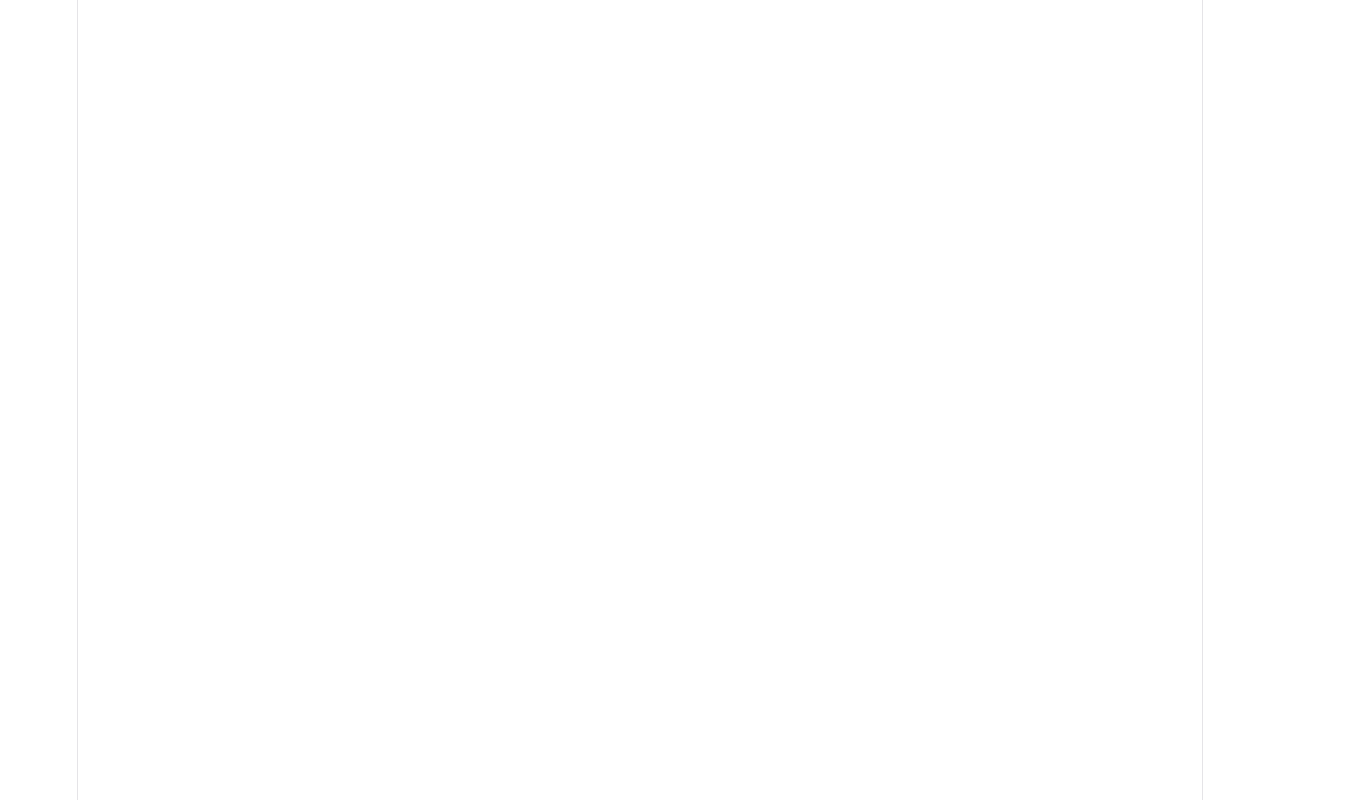
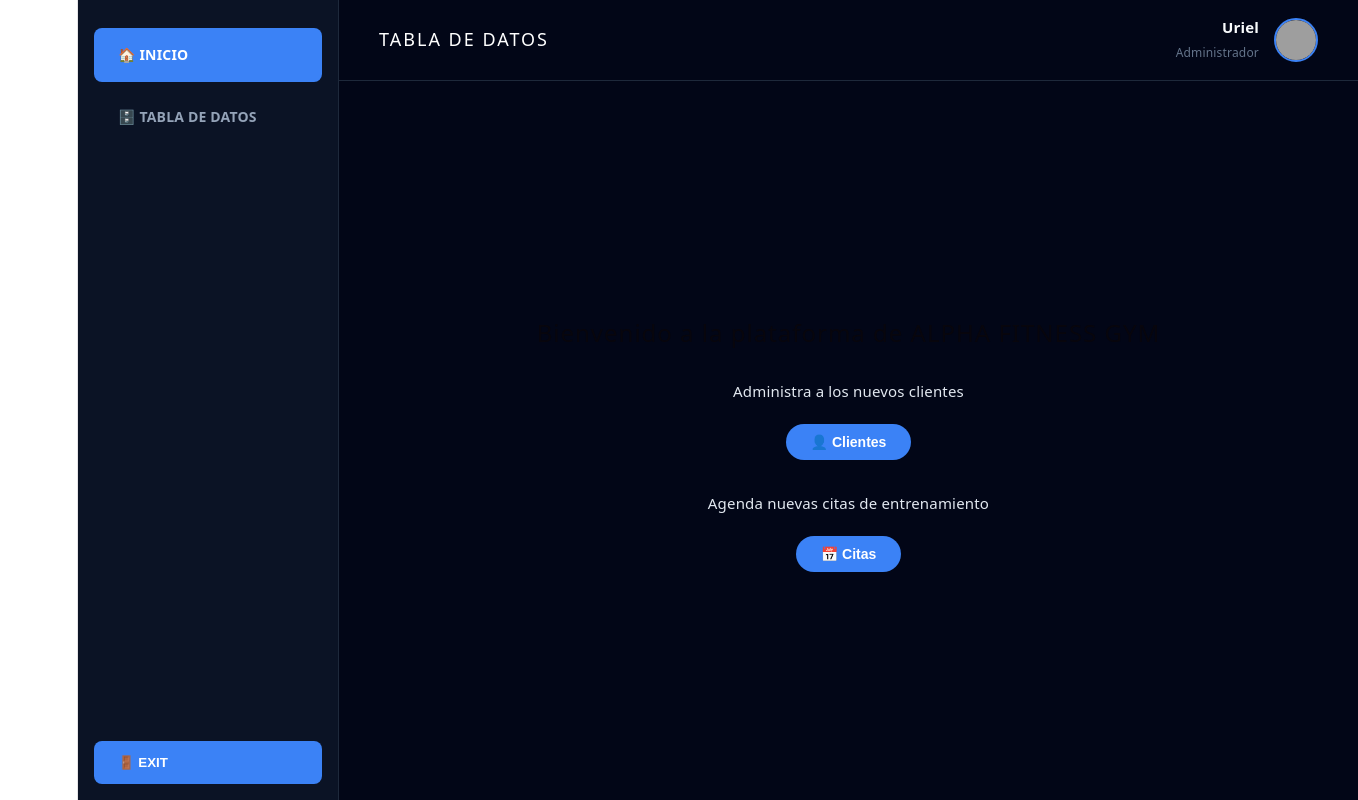
Before and after one commit to kp720/-t3_act8_eq08, a React (Vite) app: page /t3_act8_eq08/inicio in a window 1280 px wide. Before the commit this address had no page. Shown: the whole page, 1358 px wide, since content can reach past the window. Built offline with nearby package versions, Linux system fonts and the light colour scheme; grey boxes are pictures that could not be loaded.

Commit message:
Agrege  vista de inicio y corregir desbordamiento del layout

```diff
--- a/src/App.jsx
+++ b/src/App.jsx
@@ -2,15 +2,16 @@ import { BrowserRouter, Routes, Route, Navigate } from 'react-router-dom';
 import { Sidebar } from './components/Sidebar';
 import { Navbar } from './components/Navbar';
 import { Table } from './components/Table';
+import { Inicio } from './components/Inicio';
 
-// Layout temporal que agrupa los componentes visuales para probar sin Login
-const TempDashboard = () => (
-  <div style={{ display: 'flex', height: '100vh', width: '100vw', margin: 0, overflow: 'hidden' }}>
+// Layout reparado para evitar desbordamientos
+const Layout = ({ children }) => (
+  <div style={{ display: 'flex', height: '100vh', width: '100vw', margin: 0, overflow: 'hidden', boxSizing: 'border-box' }}>
     <Sidebar />
     <div style={{ flex: 1, display: 'flex', flexDirection: 'column', overflow: 'hidden' }}>
       <Navbar />
-      <main style={{ flex: 1, overflowY: 'auto' }}>
-        <Table />
+      <main style={{ flex: 1, overflowY: 'auto', overflowX: 'hidden', backgroundColor: '#020617' }}>
+        {children}
       </main>
     </div>
   </div>
@@ -20,11 +21,9 @@ function App() {
   return (
     <BrowserRouter basename="/t3_act8_eq08">
       <Routes>
-        {/* Redirige automáticamente a la tabla al abrir la app */}
-        <Route path="/" element={<Navigate to="/tabla" replace />} />
-
-        {/* Ruta pública temporal para probar tu desarrollo */}
-        <Route path="/tabla" element={<TempDashboard />} />
+        <Route path="/" element={<Navigate to="/inicio" replace />} />
+        <Route path="/inicio" element={<Layout><Inicio /></Layout>} />
+        <Route path="/tabla" element={<Layout><Table /></Layout>} />
       </Routes>
     </BrowserRouter>
   );
--- /dev/null
+++ b/src/components/Inicio.jsx
@@ -0,0 +1,29 @@
+export const Inicio = () => {
+  const styles = {
+    container: {
+      backgroundColor: '#020617', color: 'white', minHeight: '100%',
+      display: 'flex', flexDirection: 'column', alignItems: 'center',
+      justifyContent: 'center', textAlign: 'center', padding: '20px'
+    },
+    title: { fontSize: '24px', letterSpacing: '1px', marginBottom: '30px' },
+    subtitle: { fontSize: '15px', marginBottom: '20px', color: '#e2e8f0' },
+    btn: {
+      backgroundColor: '#3b82f6', color: 'white', border: 'none',
+      padding: '10px 25px', borderRadius: '20px', marginBottom: '30px',
+      cursor: 'pointer', fontWeight: 'bold', fontSize: '14px',
+      display: 'flex', alignItems: 'center', gap: '8px'
+    }
+  };
+
+  return (
+    <div style={styles.container}>
+      <h2 style={styles.title}>Bienvenido a la plataforma de ALPHA FITNESS GYM</h2>
+
+      <p style={styles.subtitle}>Administra a los nuevos clientes</p>
+      <button style={styles.btn}>👤 Clientes</button>
+
+      <p style={styles.subtitle}>Agenda nuevas citas de entrenamiento</p>
+      <button style={styles.btn}>📅 Citas</button>
+    </div>
+  );
+};
--- a/src/components/Sidebar.jsx
+++ b/src/components/Sidebar.jsx
@@ -23,9 +23,12 @@ export const Sidebar = () => {
     }
   };
 
-  return (
+return (
     <aside style={styles.container}>
       <div style={{ marginTop: '20px' }}>
+        <Link to="/inicio" style={styles.menuItem(isActive('/inicio'))}>
+          🏠 INICIO
+        </Link>
         <Link to="/tabla" style={styles.menuItem(isActive('/tabla'))}>
           🗄️ TABLA DE DATOS
         </Link>
```
Also changed, not shown: src/components/Navbar.jsx (line endings or trailing spaces).
